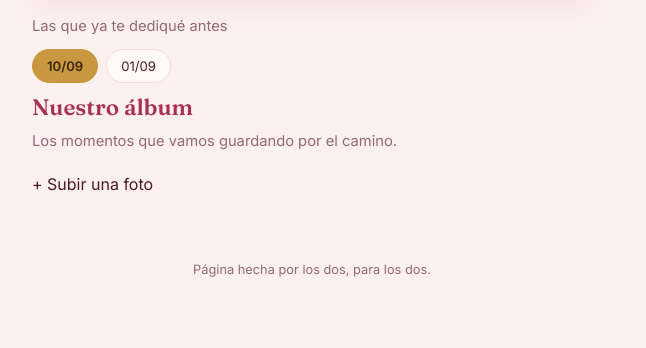
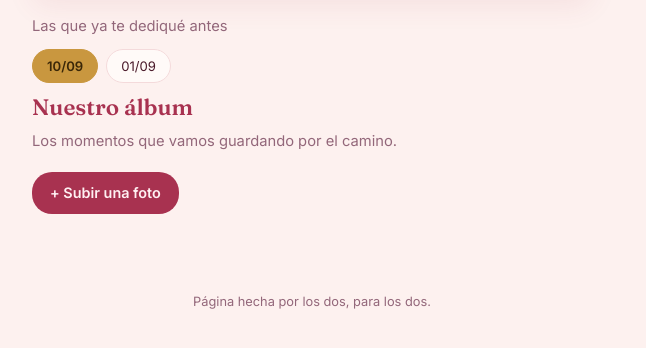
Before and after one commit to AlejandraRodriguezz/Nuestro-miniuniverso, a plain HTML site: page index.html in a window 1280 px wide. Shown: the part 1539-1887 px from the top of the page, without its empty margins (328-974 px from the left). Drawn offline with Linux system fonts and the light colour scheme; no server answers.

Commit message:
Add styles for upload button and note status

```diff
--- a/style.css
+++ b/style.css
@@ -289,6 +289,27 @@ section h2 {
 /* Álbum de fotos */
 .seccion-album { margin-bottom: 40px; }
 
+.boton-subir {
+  display: inline-block;
+  background: var(--rose-deep);
+  color: #fff0f2;
+  padding: 10px 18px;
+  border-radius: 20px;
+  font-size: 0.9rem;
+  font-weight: 600;
+  cursor: pointer;
+  margin-bottom: 14px;
+}
+
+.boton-subir:hover { background: #911f3d; }
+
+.subiendo-nota {
+  color: var(--text-muted);
+  font-style: italic;
+  font-size: 0.85rem;
+  margin: 0 0 14px;
+}
+
 .galeria {
   display: grid;
   grid-template-columns: repeat(3, 1fr);
```
